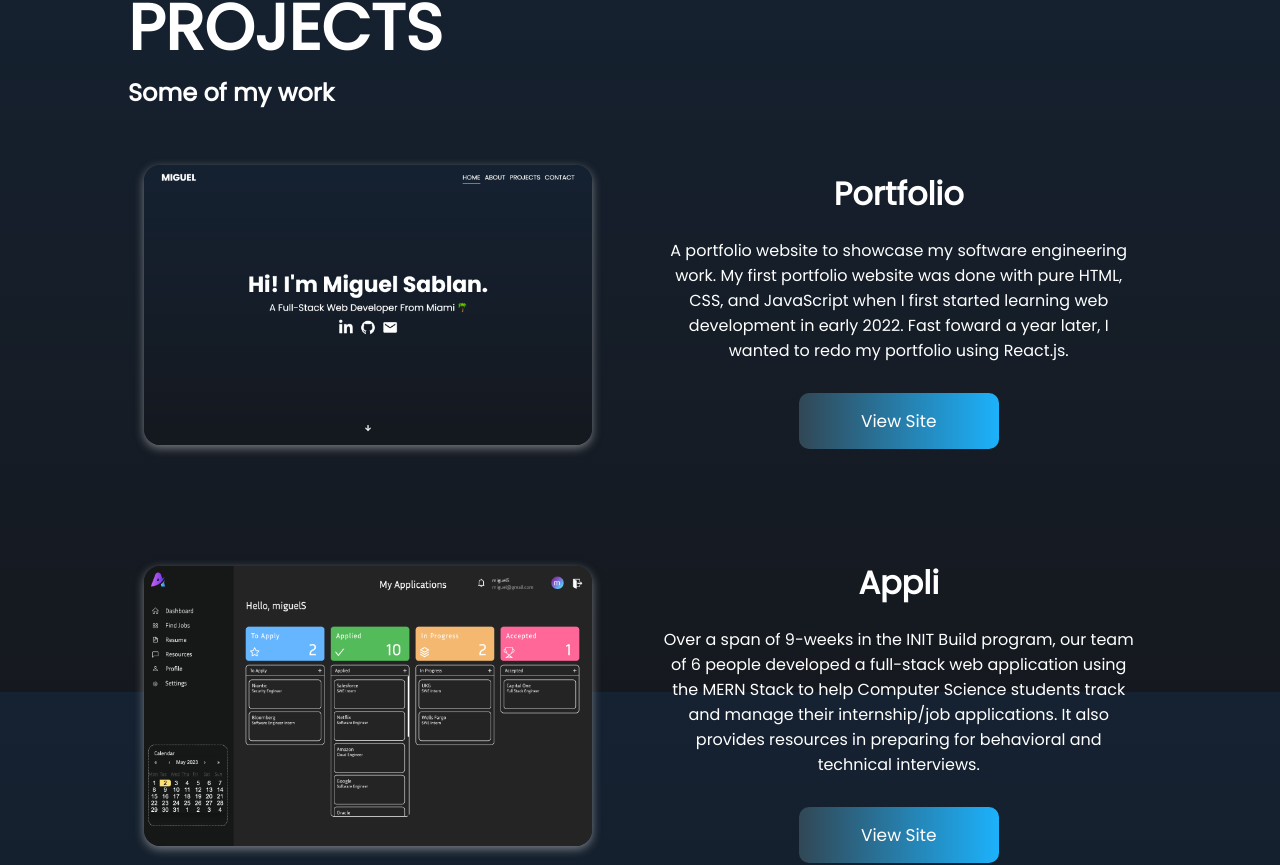
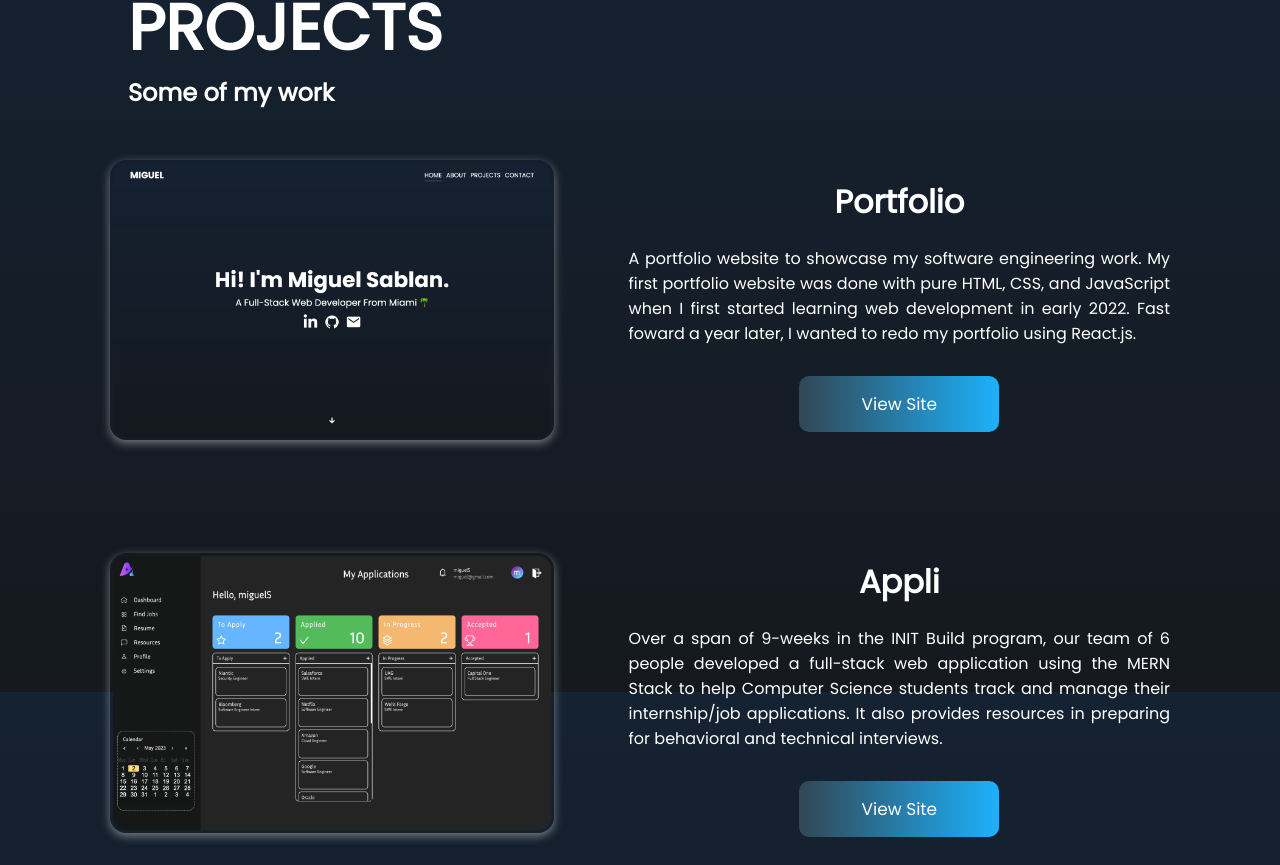
Before and after one commit to miguelSablan/portfolio-reactjs, a React (Create React App) app: page / in a window 1280 px wide. Shown: the part 2508-3373 px from the top of the page. Built offline with nearby package versions, Linux system fonts and the light colour scheme.

Commit message:
fixing projects alignment for different screens

```diff
--- a/src/components/Projects/ProjectSection.css
+++ b/src/components/Projects/ProjectSection.css
@@ -17,37 +17,48 @@
 
 .project {
   display: flex;
+  flex-direction: row;
+  align-items: center;
+  justify-content: space-between;
+  max-width: 1060px;
+  margin: 48px 0;
+  text-align: center;
+  gap: 7%;
+  /*
   justify-content: space-around;
   align-items: center;
   margin-top: 1.5rem;
   margin-bottom: 1.5rem;
   padding: 1rem;
   width: 100%;
-  gap: 7%;
-  text-align: center;
+  */
 }
 
 .project-image {
   display: flex;
+  flex-direction: row;
+  align-items: center;
   justify-content: center;
   width: 1060px;
 }
 
 .project-image img {
   height: 280px;
+  padding: 3px;
   border-radius: 16px;
   box-shadow: 0 3px 10px rgba(220, 220, 220, 0.5);
 }
 
-.project h1 {
+.project-info h1 {
   margin-top: 20px;
   margin-bottom: 20px;
   font-size: 2rem;
 }
 
-.project p {
+.project-info p {
   margin-top: 20px;
   margin-bottom: 20px;
+  text-align: justify;
 }
 
 .button {
```
